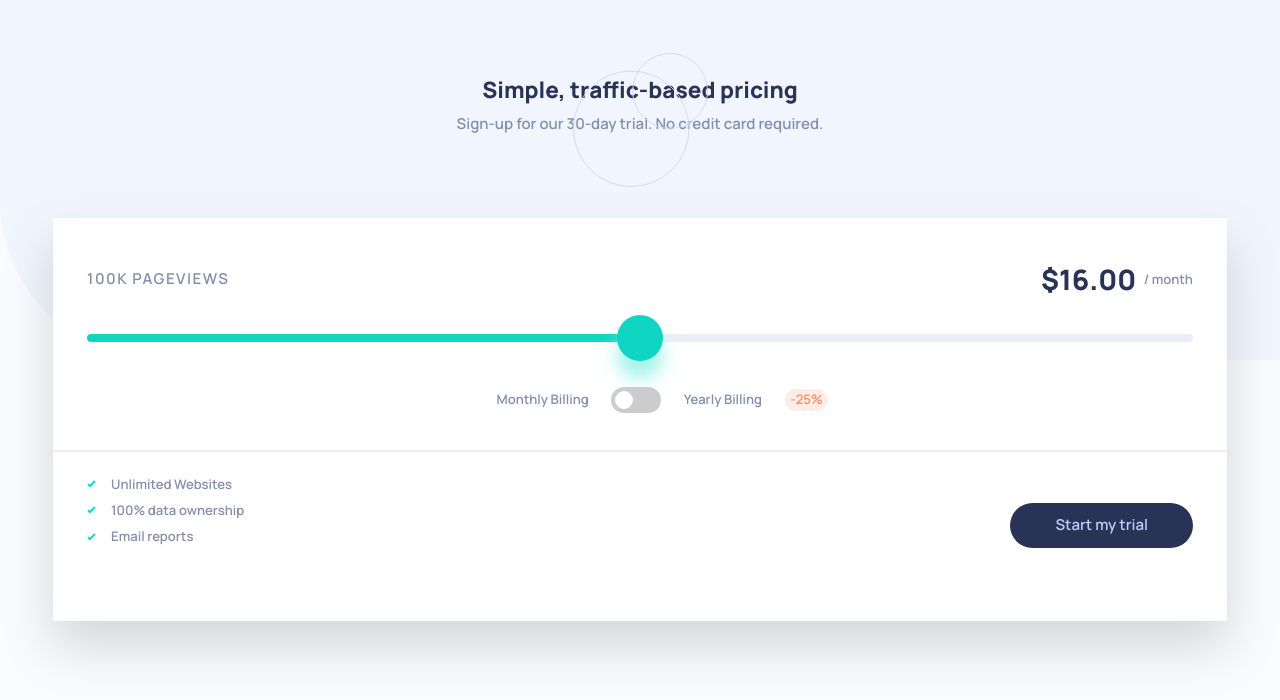
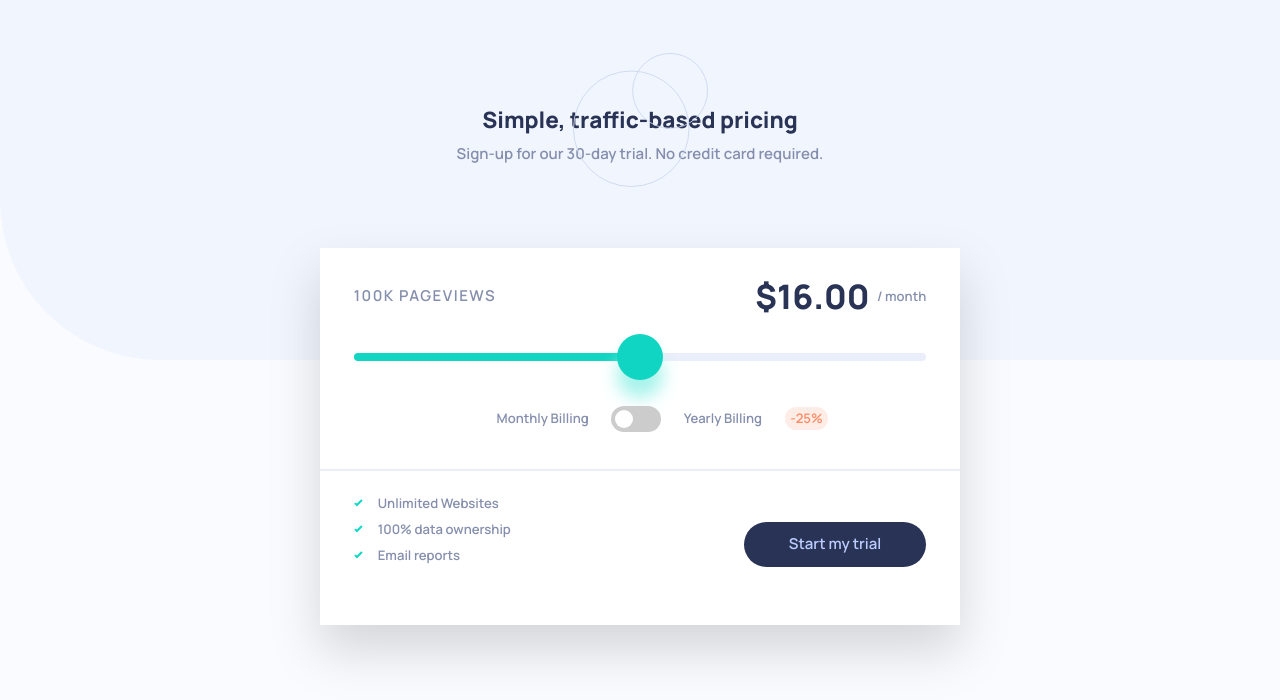
Before and after one commit to koyaboy/interactive-pricing-component-FM, a React (Vite) app: page / in a window 1280 px wide. Shown: the top 700 px of the page. Built offline with nearby package versions, Linux system fonts and the light colour scheme.

Commit message:
Update App.jsx

```diff
--- a/src/App.jsx
+++ b/src/App.jsx
@@ -55,14 +55,14 @@ function App() {
     <>
       <div className="bg-very-pale-blue min-h-screen">
 
-        <div className="header relative flex flex-col items-center py-20 h-96 mb-6 rounded-bl-custom">
+        <div className="header relative flex flex-col items-center py-28 h-96 mb-6 rounded-bl-custom">
           <img src={patternCircles} alt="pattern-circles" className="absolute top-14 w-36" />
-          <h2 className="text-dark-desaturated-blue text-2xl font-bold mb-2">Simple, traffic-based pricing</h2>
+          <h2 className="text-dark-desaturated-blue text-2xl text-center font-bold mb-2">Simple, traffic-based pricing</h2>
           <div className="text-grayish-blue mb-1 w-56 text-center md:w-full">Sign-up for our 30-day trial. No credit card required.</div>
         </div>
 
         <div className="flex justify-center">
-          <div className="relative -top-44 bg-white flex flex-col items-center w-11/12 py-12 drop-shadow-2xl">
+          <div className="relative -top-36 bg-white flex flex-col items-center w-11/12 py-8 drop-shadow-2xl md:w-7/12 lg:w-6/12">
 
             <div className="w-full px-4 md:flex md:justify-between md:flex-wrap md:px-9 md:items-center">
 
@@ -101,7 +101,7 @@ function App() {
 
 
               <div className="flex items-center justify-center mb-8 md:order-2 md:mb-0">
-                <span className="text-3xl mr-2 font-bold text-dark-desaturated-blue">{!yearlyBill ? `$${amount}.00` : `$${amount * 12 - (0.25 * amount * 12)}.00`}</span>
+                <span className="text-4xl mr-2 font-bold text-dark-desaturated-blue">{!yearlyBill ? `$${amount}.00` : `$${amount * 12 - (0.25 * amount * 12)}.00`}</span>
                 <span className="text-sm text-grayish-blue">{!yearlyBill ? "/ month" : "/ year"}</span>
               </div>
 
```
